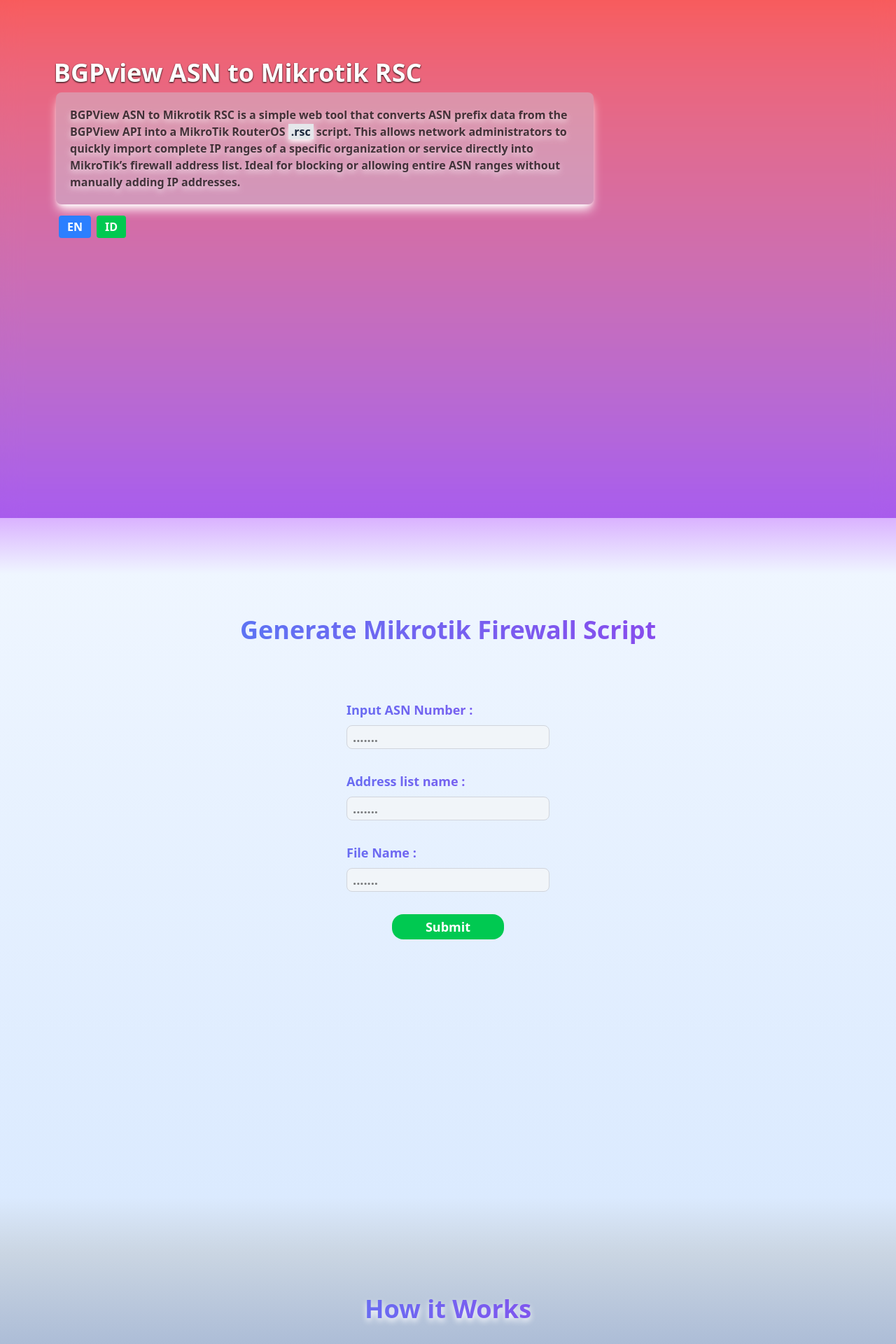
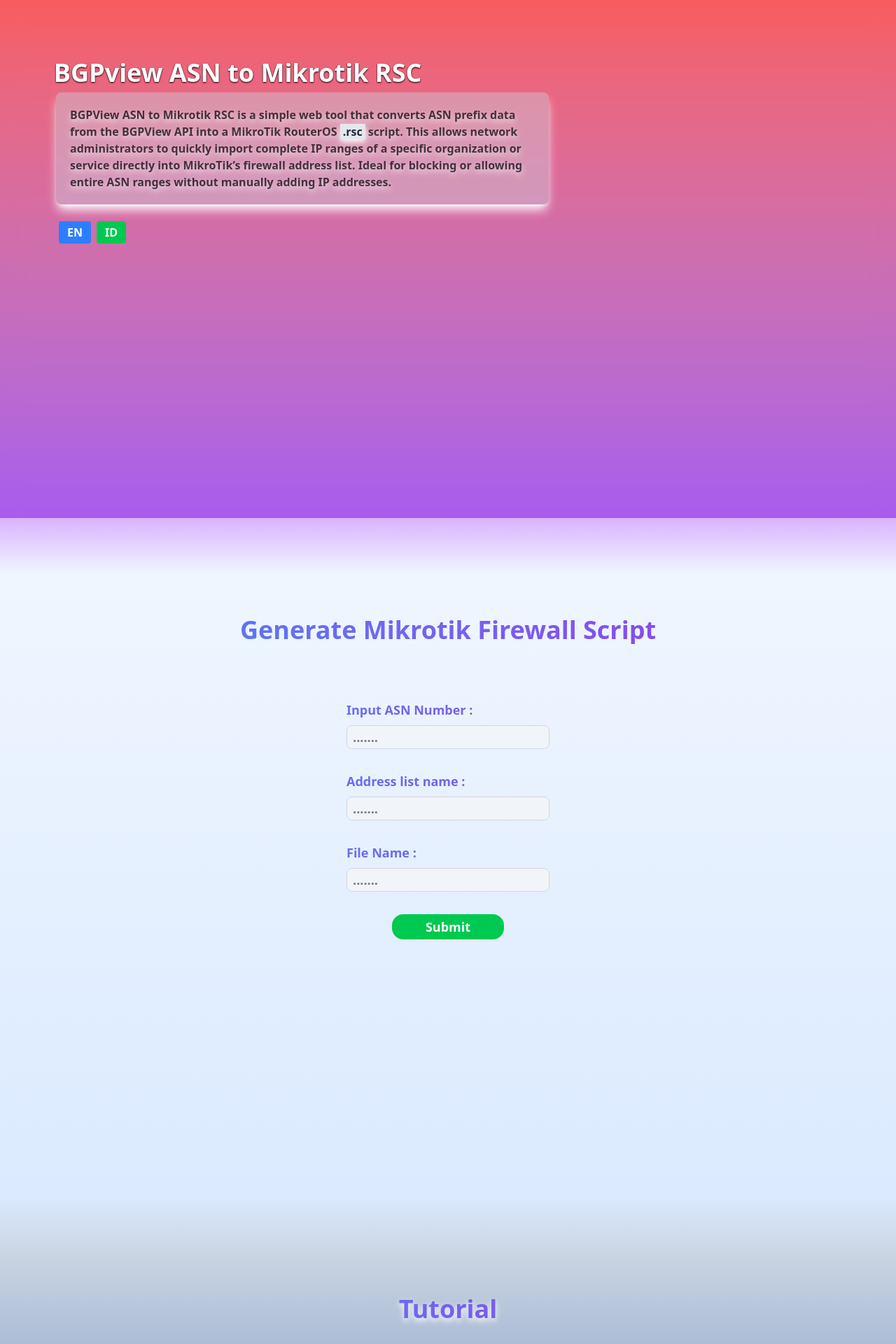
Before and after one commit to eilinseth/bgprsc, a React (Vite) app in the folder frontend/: page / in a window 1280 px wide. Shown: the part 60-1980 px from the top of the page at 70% size. Built offline with nearby package versions, Linux system fonts and the light colour scheme.

Commit message:
Fix bug dan responsif

```diff
--- a/frontend/src/App.tsx
+++ b/frontend/src/App.tsx
@@ -1,4 +1,4 @@
-import { useState } from "react"
+import { useEffect, useState } from "react"
 import axios,{AxiosError} from "axios"
 import  {useForm} from "react-hook-form"
 
@@ -16,7 +16,6 @@
   const [downloadUrl,setDownloadUrl] = useState("")
   const [fileName , setFileName] = useState("")
   const [errorMessage,setErrorMessage] = useState("")
-  const [error,setError] = useState(false)
 
 
 
@@ -27,15 +26,12 @@
 
       async function getBGPJson () {
         try{
+
           //fetching dari backend buat hindarin cors
           const req = await axios.get(`http://localhost:5000/api/asn/${values.asn}`)
           const res =  req.data
           const data = res.data
-          if(data.ipv4_prefixes.length === 0 && data.ipv6_prefixes.length === 0){
-            setError(true)
-            reset()
-            return
-          }
+
           //misahin ipv4 sama ipv6
           const ipv4 = data.ipv4_prefixes.map((item : {prefix : string}) => `add address=${item.prefix} list=${values.addresListName}`)
           const ipv6 = data.ipv6_prefixes.map((item : {prefix : string}) => `add address=${item.prefix} list=${values.addresListName}`)
@@ -47,14 +43,15 @@
           const url  = URL.createObjectURL(blob)
 
           setDownloadUrl(url)
-        setError(false)
+
         reset()
 
         }
         catch(err){
+          setDownloadUrl("")
           if(axios.isAxiosError(err)){
             const axiosErr = err as AxiosError<{message?:string,error?:string}>
-            setError(true)
+
 
             if(axiosErr.response?.data?.message){
               setErrorMessage(axiosErr.response.data.message)
@@ -74,7 +71,6 @@
           }
         }finally{
         setIsLoading(false)
-        setError(false)
         }
       }
 
@@ -89,7 +85,7 @@
         <h1 className="font-bold text-white drop-shadow-black drop-shadow-xs text-4xl -mt-10 md:-mt-14 ">BGPview ASN to Mikrotik RSC</h1>
       </section>
 
-        <div className="flex justify-center items-center lg:max-w-[60%] max-w-[75%] sm:-mt-1 sm:ml-10 md:-mt-5 md:ml-12 lg:ml-20 ml-8 lg:h-40  lg:-mt-2  lg:p-5 mt-2  lg:bg-slate-300/40 shadow-lg shadow-white rounded-lg">
+        <div className="flex justify-center items-center lg:max-w-[55%] md:max-w-[70%] sm:max-w-[78%] max-w-[85%] sm:mt-4 sm:ml-10 md:mt-2 md:ml-12 lg:ml-20 ml-8 lg:h-40  lg:-mt-2  lg:p-5 mt-5 px-2 py-2 bg-slate-300/40 shadow-lg shadow-white rounded-lg">
           {lang === "en" ? (
             <p className="font-semibold mt-4 lg:mt-0  drop-shadow-lg drop-shadow-white text-black/70">BGPView ASN to Mikrotik RSC is a simple web tool that converts ASN prefix data from the BGPView API into a MikroTik RouterOS <span className="font-bold text-slate-800 border-black w-fit px-1 bg-gray-200">.rsc</span> script.
             This allows network administrators to quickly import complete IP ranges of a specific organization or service directly into MikroTik’s firewall address list.
@@ -102,7 +98,7 @@
             </p>
           )}
         </div>
-          <div className="flex gap-2 lg:mt-4 lg:ml-21 md:ml-12 mt-4 ml-8 sm:ml-10">
+          <div className="flex gap-2 lg:mt-6 lg:ml-21 md:ml-12 mt-6 ml-8 sm:ml-10">
             <button onClick={() => setLang("en")} className="bg-blue-500 text-white px-3 py-1 rounded font-bold">EN</button>
         <button onClick={() => setLang("id")} className="bg-green-500 text-white px-3 py-1 rounded font-bold">ID</button>
           </div>
@@ -143,20 +139,20 @@
             </div>
 
             {loading &&  (
-              <div className="mt-10 md:-mt-30 flex flex-col gap-4 justify-center items-center">
+              <div className="mt-35 md:-mt-30 flex flex-col gap-4 justify-center items-center">
                 <p className="text-purple-500 text-2xl font-semibold">Loading...</p>
                 <div className="w-10 h-10 border-2 border-t-transparent border-[navy] rounded-full animate-spin"></div>
               </div>
             )}
 
-            {!loading && !downloadUrl && error && (
-              <div className="mt-30 md:-mt-30 flex flex-col gap-4 justify-center items-center">
+            {!loading && !downloadUrl && errorMessage && (
+              <div className="mt-35 md:-mt-30 flex flex-col gap-4 justify-center items-center">
                 <p className="text-2xl text-red-600 font-semibold">{errorMessage}</p>
               </div>
             )}
 
             {!loading && downloadUrl && (
-              <div className="mt-30 md:-mt-30 flex flex-col gap-4 justify-center items-center"><p className="text-purple-500 text-2xl font-semibold">Loading is done</p>
+              <div className="mt-35 md:-mt-30 flex flex-col gap-4 justify-center items-center"><p className="text-purple-500 text-2xl font-semibold">Loading is done</p>
                 <a href={downloadUrl}
                 download={`${fileName}.rsc`}
                 className="bg-green-600 text-white px-4 py-2 rounded font-bold"
@@ -174,7 +170,7 @@
         <section className="min-h-screen w-screen bg-gradient-to-b from-slate-300 to-blue-900 py-15 px-20">
           <div className="flex justify-center items-center gap-5">
             <div className="w-[75%]  h-[calc(100vh-80px)]">
-                <h1 className="text-4xl text-center font-bold bg-linear-90 from-[#3B82F6] to-[#9333EA] bg-clip-text text-transparent drop-shadow-white drop-shadow-lg">How it Works</h1>
+                <h1 className="text-4xl text-center font-bold bg-linear-90 from-[#3B82F6] to-[#9333EA] bg-clip-text text-transparent drop-shadow-white drop-shadow-lg">Tutorial</h1>
             </div>
 
 
```
